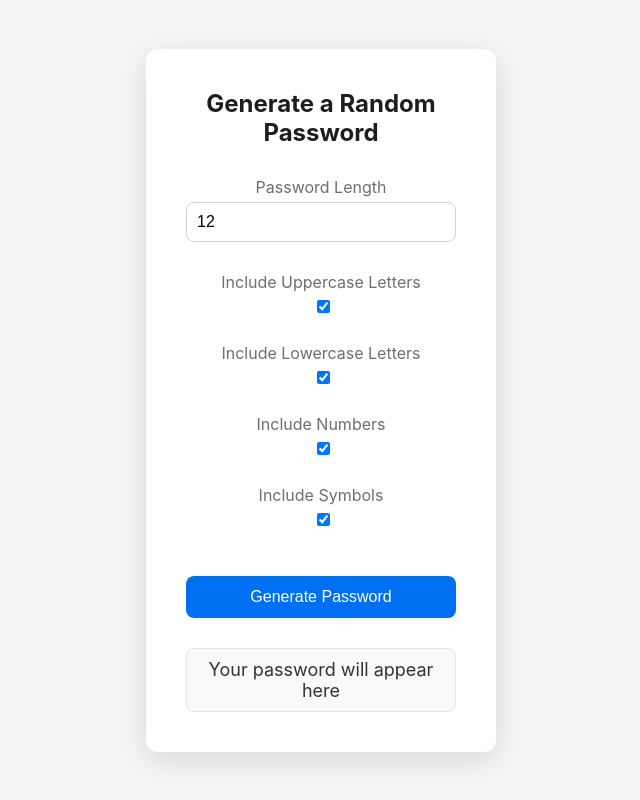
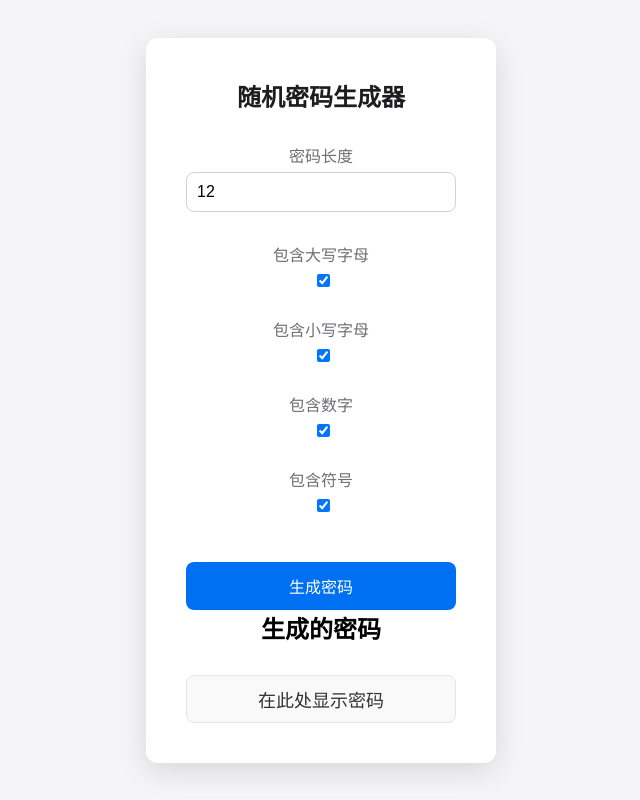
Before and after one commit to ddmm1214/random-password, a plain HTML site: page index.html in a window 1280 px wide. Shown: the whole page, without its empty margins (319-959 px from the left). Drawn offline with Linux system fonts and the light colour scheme.

Commit message:
Update index.html

```diff
--- a/index.html
+++ b/index.html
@@ -1,44 +1,49 @@
 <!DOCTYPE html>
-<html lang="en">
+<html lang="zh-CN">
 <head>
     <meta charset="UTF-8">
     <meta name="viewport" content="width=device-width, initial-scale=1.0">
-    <title>Random Password Generator</title>
+    <title>随机密码生成器</title>
     <link rel="stylesheet" href="style.css">
 </head>
 <body>
     <div class="container">
-        <h1>Generate a Random Password</h1>
+        <div class="settings">
+            <h1>随机密码生成器</h1>
 
             <div class="input-group">
-            <label for="length">Password Length</label>
+                <label for="length">密码长度</label>
                 <input type="number" id="length" min="6" max="32" value="12">
             </div>
 
             <div class="input-group">
-            <label for="uppercase">Include Uppercase Letters</label>
+                <label for="uppercase">包含大写字母</label>
                 <input type="checkbox" id="uppercase" checked>
             </div>
 
             <div class="input-group">
-            <label for="lowercase">Include Lowercase Letters</label>
+                <label for="lowercase">包含小写字母</label>
                 <input type="checkbox" id="lowercase" checked>
             </div>
 
             <div class="input-group">
-            <label for="numbers">Include Numbers</label>
+                <label for="numbers">包含数字</label>
                 <input type="checkbox" id="numbers" checked>
             </div>
 
             <div class="input-group">
-            <label for="symbols">Include Symbols</label>
+                <label for="symbols">包含符号</label>
                 <input type="checkbox" id="symbols" checked>
             </div>
 
-        <button id="generateBtn">Generate Password</button>
+            <button id="generateBtn">生成密码</button>
+        </div>
 
+        <div class="result">
+            <h2>生成的密码</h2>
             <div class="password-output">
-            <p id="passwordDisplay">Your password will appear here</p>
+                <p id="passwordDisplay">在此处显示密码</p>
+            </div>
         </div>
     </div>
 
```
Lines whose indentation alone changed are shown as unchanged.
